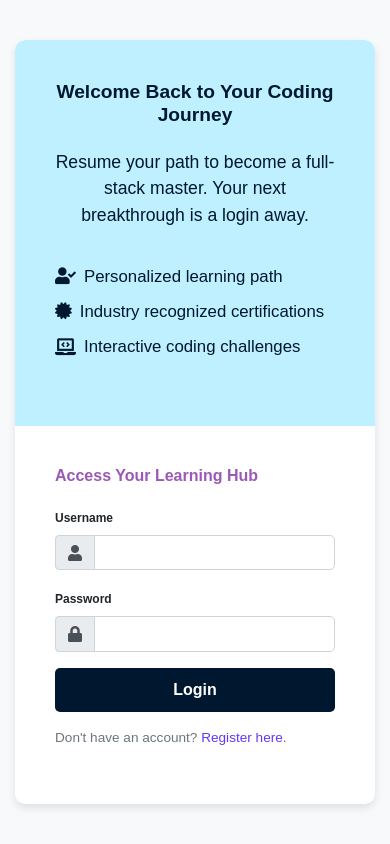
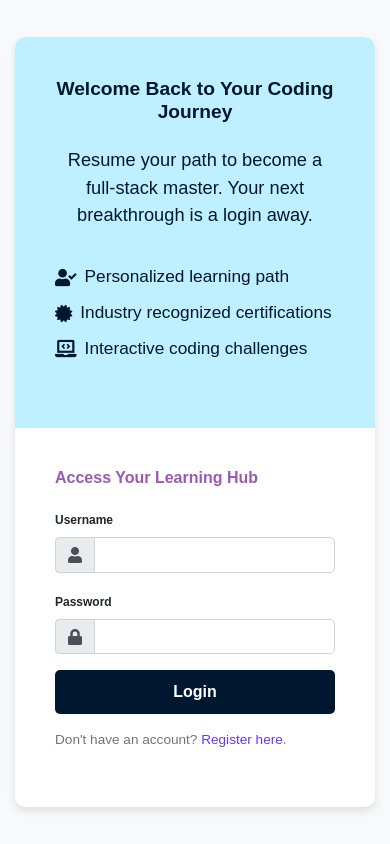
Before and after one commit to MidmanScientific/edmakinc, a Django app: page /login-chat/ in a window 390 px wide. Run offline with Django 5.2, Linux system fonts and the light colour scheme; some libraries are stand-ins or nearby versions.

Commit message:
first commit

```diff
--- a/edmakFeatures/templates/login.html
+++ b/edmakFeatures/templates/login.html
@@ -146,7 +146,7 @@
                 <p>Begin or Resume your steps through this Jouney. A Login Away</p>
                 <ul class="feature-list list-unstyled">
                     <li><i class="fas fa-user-check"></i>Excellent Learning Strategy</li>
-                    <li><i class="fas fa-certificate"></i> Well Recognizd Certification</li>
+                    <li><i class="fas fa-certificate"></i> Well Recognized Certification</li>
                     <li><i class="fas fa-laptop-code"></i> Friendly Coding Challenges</li>
                 </ul>
             </div>
--- a/edmakFeatures/templates/login_chat.html
+++ b/edmakFeatures/templates/login_chat.html
@@ -112,10 +112,10 @@
                 font-size:1.2rem;
             }
             .welcome-section li{
-                font-size:1.05rem;
+                font-size:1.08rem;
             }
             .welcome-section p{
-                font-size:1.1rem
+                font-size:1.14rem
             }
             .form-section h3{
                 font-size:1rem
--- a/edmakFeatures/templates/register.html
+++ b/edmakFeatures/templates/register.html
@@ -151,7 +151,7 @@
                 <p>Begin or Resume your steps through this Jouney. Register Now!</p>
                 <ul class="feature-list list-unstyled">
                     <li><i class="fas fa-user-check"></i>Excellent Learning Strategy</li>
-                    <li><i class="fas fa-certificate"></i>Well Recognizd Certification</li>
+                    <li><i class="fas fa-certificate"></i>Well Recognized Certification</li>
                     <li><i class="fas fa-laptop-code"></i> Friendly Coding Challenges</li>
                 </ul>
             </div>
```
